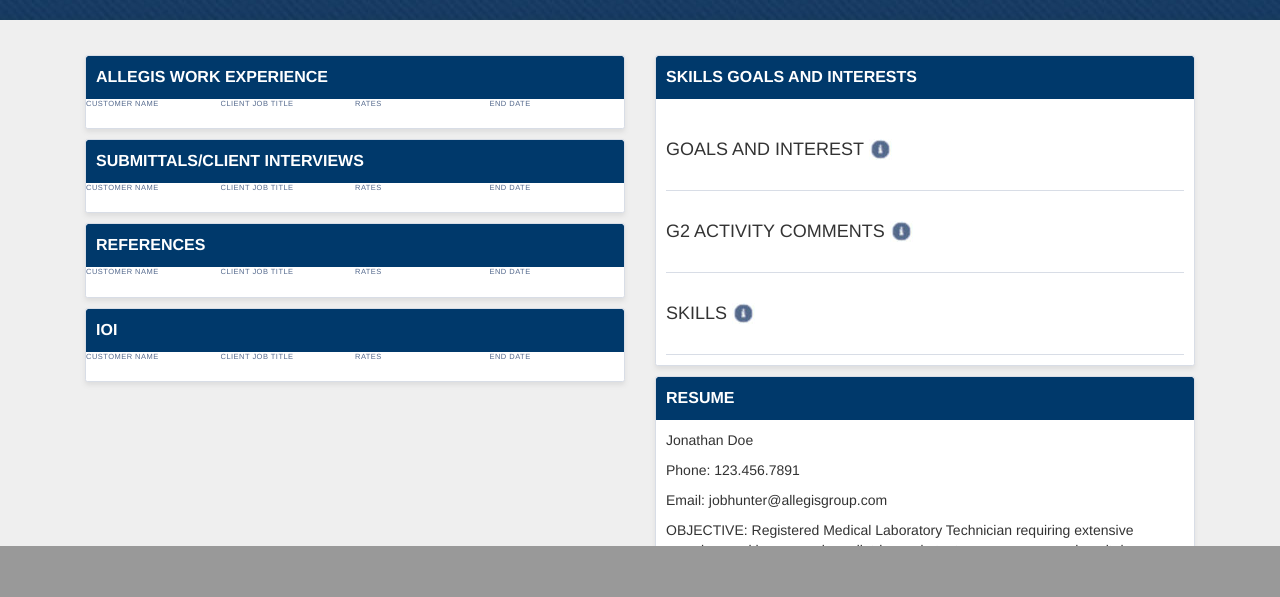
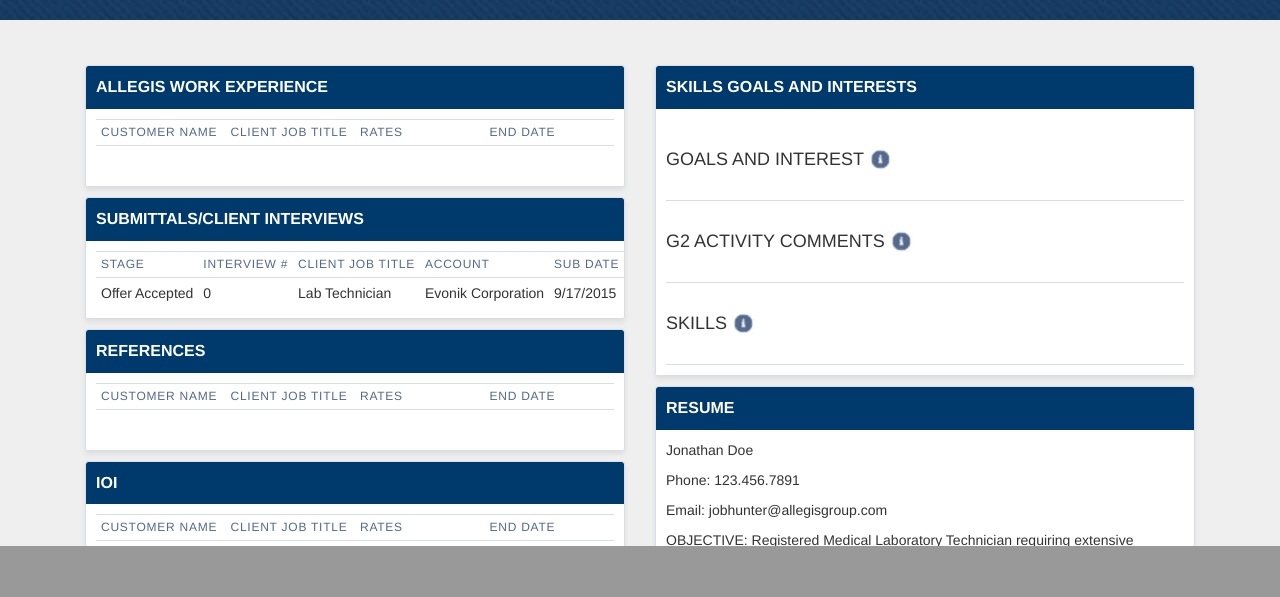
Before and after one commit to devonei21/RWS, a plain HTML site: page index.html in a window 1280 px wide. Shown: the part 194-791 px from the top of the page. Drawn offline with nearby package versions, Linux system fonts and the light colour scheme.

Commit message:
content inside the cards

```diff
--- a/assets/css/style.css
+++ b/assets/css/style.css
@@ -524,7 +524,7 @@ thead {
     font-weight: 400;
 }
 .slds-text-heading--label {
-    font-size: .75rem;
+    font-size: 12px;
     line-height: 1.25;
     text-transform: uppercase;
     letter-spacing: .0625em;
@@ -535,3 +535,23 @@ thead {
     min-width: 3.25rem;
     max-width: 15rem;
 }
+.slds-table--cell-buffer tr>td:first-child, .slds-table--cell-buffer tr>th:first-child {
+    padding-left: 1.5rem;
+}
+.slds-table--bordered td, .slds-table--bordered th {
+    border-top: 1px solid #d8dde6;
+}
+.slds-table .slds-truncate {
+    max-width: 15rem;
+}
+.slds-truncate {
+    max-width: 100%;
+    overflow: hidden;
+    text-overflow: ellipsis;
+    white-space: nowrap;
+}
+.slds-table td, .slds-table th {
+    padding: .5rem;
+    white-space: nowrap;
+    position: relative;
+}
--- a/index.html
+++ b/index.html
@@ -31,13 +31,13 @@
         </div>
 	</section>
 </header>
-<section class="container main-content__padding">
+<section class="container main-content__padding slds-p-around--medium">
    <div class="col-md-6">
   <div class="rws-card__container clearfix">
     	<div class="rws-card__header e">
         	Allegis Work Experience
         </div>
-    	<div class="rws-card">
+    	<div class="rws-card slds-p-around--medium">
         	<table width="100%" class="slds-table slds-table--bordered">
   <thead>
     <tr class="slds-text-heading--label">
@@ -73,30 +73,31 @@
     	<div class="rws-card__header">
         	Submittals/Client Interviews
         </div>
-        <div class="rws-card"><table width="100%" class="slds-table slds-table--bordered">
+        <div class="rws-card slds-p-around--medium"><table width="100%" class="slds-table slds-table--bordered">
   <thead>
     <tr class="slds-text-heading--label">
-      <th width="25%" class="slds-is-sortable" scope="col">
-        <div class="slds-truncate">Customer Name
-          </div>
+      <th width="18%" class="slds-is-sortable" scope="col">
+        <div class="slds-truncate">Stage</div>
       </th>
-      <th width="25%" class="slds-is-sortable" scope="col">
-        <div class="slds-truncate">Client Job Title </div>
+      <th width="18%" class="slds-is-sortable" scope="col">
+        <div class="slds-truncate">interview #</div>
       </th>
-      <th width="25%" class="slds-is-sortable" scope="col">
-        <div class="slds-truncate">Rates</div>
+      <th width="18%" class="slds-is-sortable" scope="col">
+        <div class="slds-truncate">client job title</div>
       </th>
-      <th width="25%" class="slds-cell-shrink">
-      <div class="slds-truncate">End Date</div>
+      <th width="20%" class="slds-cell-shrink">Account</th>
+      <th width="20%" class="slds-cell-shrink">
+      <div class="slds-truncate">sub date</div>
       </th>
     </tr>
   </thead>
   <tbody>
     <tr class="slds-hint-parent">
-      <td width="25%" class="slds-truncate" data-label="Account Name">&nbsp;</td>
-      <td width="25%" class="" data-label="Amount">&nbsp;</td>
-      <td width="25%" class="slds-truncate" data-label="Contact">&nbsp;</td>
-      <td width="25%" class="slds-cell-shrink" data-label="Actions">
+      <td width="18%" class="slds-truncate" data-label="Account Name">Offer Accepted</td>
+      <td width="18%" class="" data-label="Amount">0</td>
+      <td width="18%" class="slds-truncate" data-label="Contact">Lab Technician</td>
+      <td width="18%" class="slds-cell-shrink" data-label="Actions">Evonik Corporation</td>
+      <td width="18%" class="slds-cell-shrink" data-label="Actions">9/17/2015
 
       </td>
     </tr>
@@ -109,8 +110,8 @@
         	References
         </div>
 
-        	<div class="rws-card">
-        	<table width="100%" class="slds-table slds-table--bordered">
+        	<div class="rws-card slds-p-around--medium">
+        	<table width="100%" class="slds-table slds-table--bordered  ">
   <thead>
     <tr class="slds-text-heading--label">
       <th width="25%" class="slds-is-sortable" scope="col">
@@ -146,8 +147,8 @@
     	<div class="rws-card__header">
         	IOI
         </div>
-    	<div class="rws-card">
-        	<table width="100%" class="slds-table slds-table--bordered">
+    	<div class="rws-card slds-p-around--medium">
+        	<table width="100%" class="slds-table slds-table--bordered slds-p-around--medium">
   <thead>
     <tr class="slds-text-heading--label">
       <th width="25%" class="slds-is-sortable" scope="col">
```
